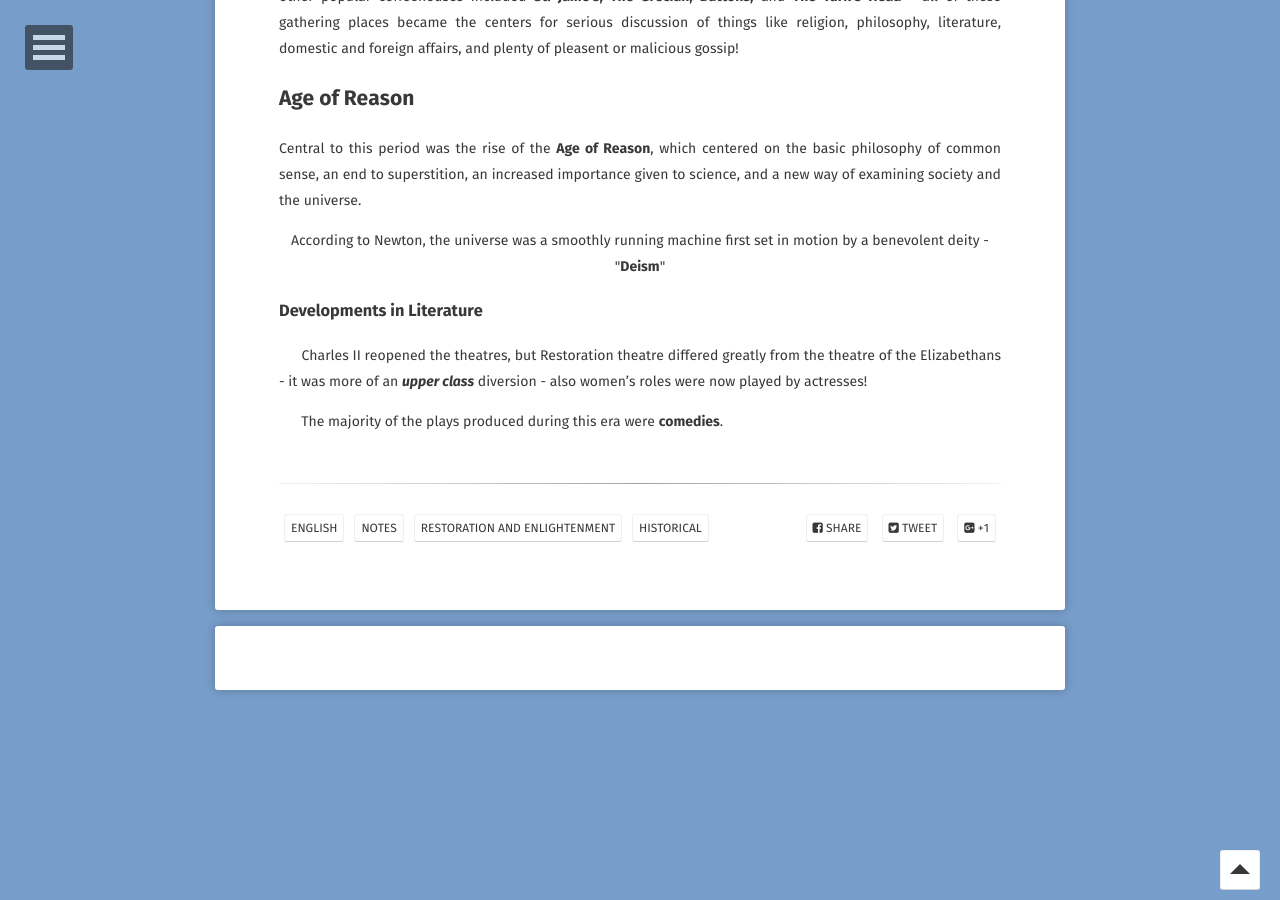
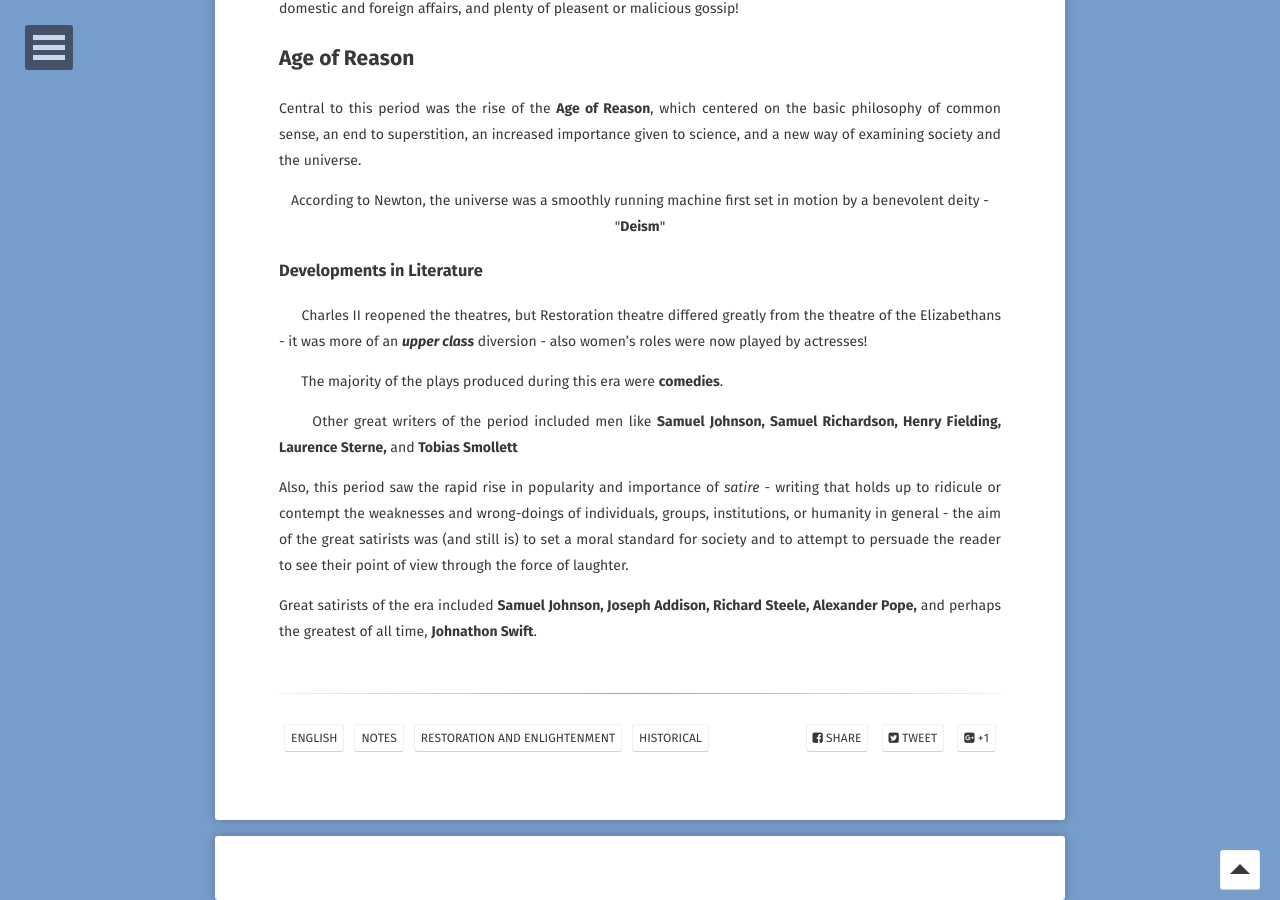
Before and after one commit to EthenStrine/site, a Jekyll site: the page built from _posts/2019-01-17-the-restoration-and-enlightenment.md, in a window 1280 px wide and 900 px high, scrolled down 2066 px. Built offline with Jekyll 4.4.1, drawn with Linux system fonts in a browser that asks for light colours; some web fonts are replaced; comment, search, counter and statistics services are not loaded.

Commit message:
Update 2019-01-17-the-restoration-and-enlightenment.md

```diff
--- a/_posts/2019-01-17-the-restoration-and-enlightenment.md
+++ b/_posts/2019-01-17-the-restoration-and-enlightenment.md
@@ -24,7 +24,7 @@ The first two Hanoverian kings (**George I, George II**) were a lot more interes
 
 These events, including the defeat of the military attempt to reestablish the Stuarts on the throne, illustrate how much *more powerful* Parliment had now become in the era.
 
-    This is because of the Magna Carta.
+<center>This is because of the Magna Carta. </center>
 
 &nbsp;&nbsp;&nbsp;&nbsp;&nbsp;&nbsp; The two-party system began to emerge in the Parliment
 
@@ -70,3 +70,9 @@ Central to this period was the rise of the **Age of Reason**, which centered on
 &nbsp;&nbsp;&nbsp;&nbsp;&nbsp; Charles II reopened the theatres, but Restoration theatre differed greatly from the theatre of the Elizabethans - it was more of an ***upper class*** diversion - also women's roles were now played by actresses!
 
 &nbsp;&nbsp;&nbsp;&nbsp;&nbsp; The majority of the plays produced during this era were **comedies**.
+
+&nbsp;&nbsp;&nbsp;&nbsp;&nbsp; Other great writers of the period included men like **Samuel Johnson, Samuel Richardson, Henry Fielding, Laurence Sterne,** and **Tobias Smollett**
+
+Also, this period saw the rapid rise in popularity and importance of *satire* - writing that holds up to ridicule or contempt the weaknesses and wrong-doings of individuals, groups, institutions, or humanity in general - the aim of the great satirists was (and still is) to set a moral standard for society and to attempt to persuade the reader to see their point of view through the force of laughter.
+
+Great satirists of the era included **Samuel Johnson, Joseph Addison, Richard Steele, Alexander Pope,** and perhaps the greatest of all time, **Johnathon Swift**.
```
